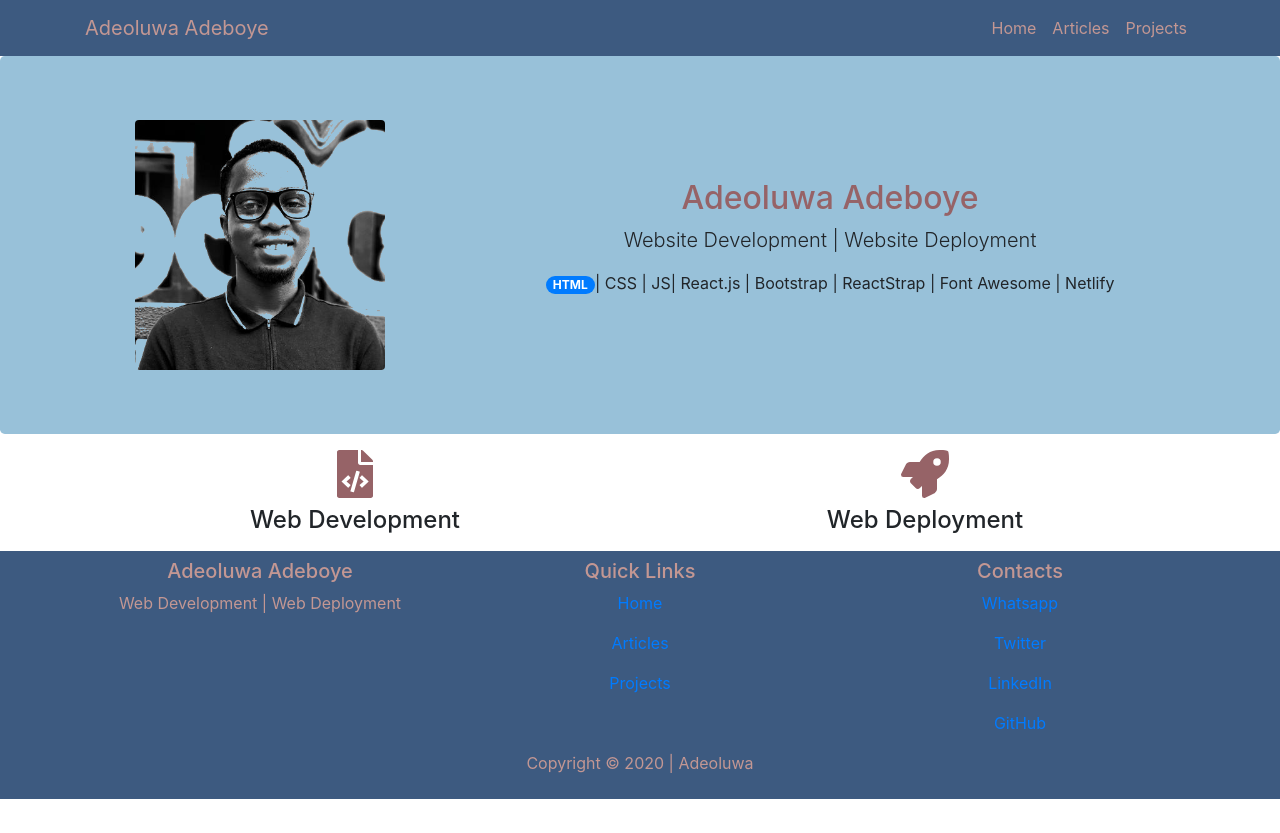
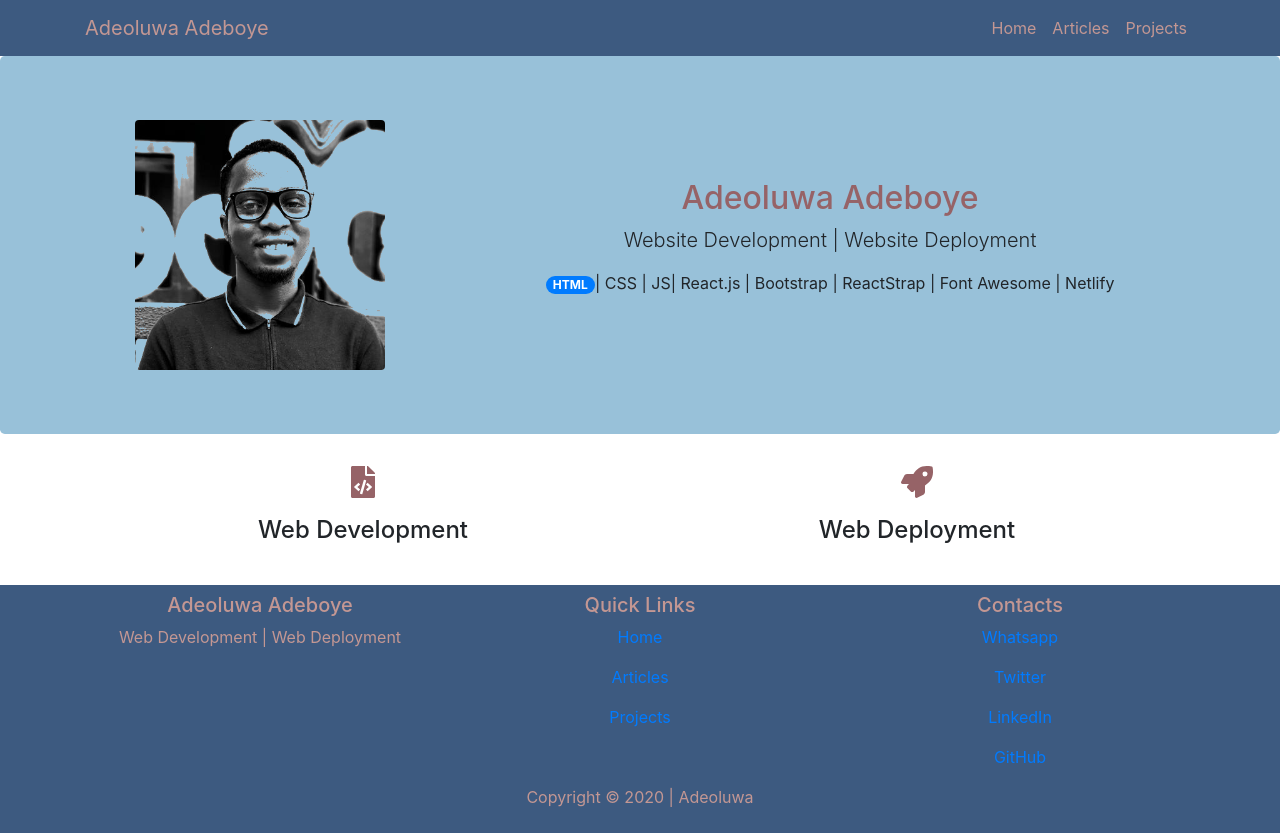
Before and after one commit to JUGG097/Web-Dev-Portfolio-Page, a React (Create React App) app: page /home in a window 1280 px wide. Before the commit the page ends 800 px from the top, so only its background shows below. Built offline with nearby package versions, Linux system fonts and the light colour scheme.

Commit message:
Modified package.json, Iterating design for Homepage

```diff
--- a/package.json
+++ b/package.json
@@ -11,8 +11,7 @@
     "@testing-library/react": "^9.3.2",
     "@testing-library/user-event": "^7.1.2",
     "bootstrap": "^4.5.3",
-    "font-awesome": "^4.7.0",
-    "fontawesome": "^5.6.3",
+
     "react": "^16.9.0",
     "react-dom": "^16.9.0",
     "react-router-dom": "^5.2.0",
--- a/src/Components/Home.js
+++ b/src/Components/Home.js
@@ -39,23 +39,23 @@ function Home() {
 			</Jumbotron>
 
 			<div className="container">
-				<div className="row mt-3">
-					<div className="col-12 col-sm-6 text-center">
+				<div className="row mt-3 p-3 text-center">
+					<div className="col-12 col-sm-6">
 						<FontAwesomeIcon
 							icon={faFileCode}
-							size="3x"
+							size="2x"
 							className="my-color"
 						/>
-						<h4 className="mt-2">Web Development</h4>
+						<h4 className="mt-2 p-2">Web Development</h4>
 						<p></p>
 					</div>
-					<div className="col-12 col-sm-6 text-center">
+					<div className="col-12 col-sm-6">
 						<FontAwesomeIcon
 							icon={faRocket}
-							size="3x"
+							size="2x"
 							className="my-color"
 						/>
-						<h4 className="mt-2">Web Deployment</h4>
+						<h4 className="mt-2 p-2">Web Deployment</h4>
 						<p></p>
 					</div>
 				</div>
```
Also changed, not shown: 1 other file (tests, documents, lock files or other folders).
